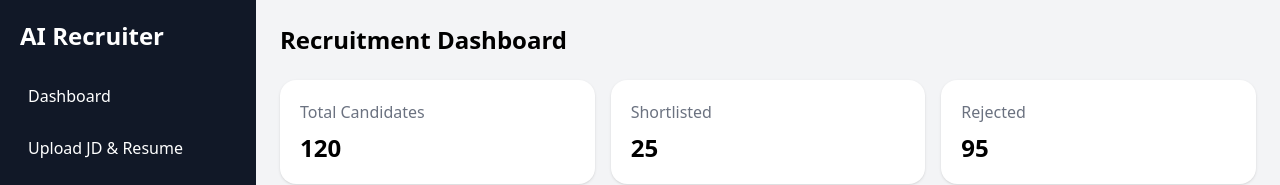
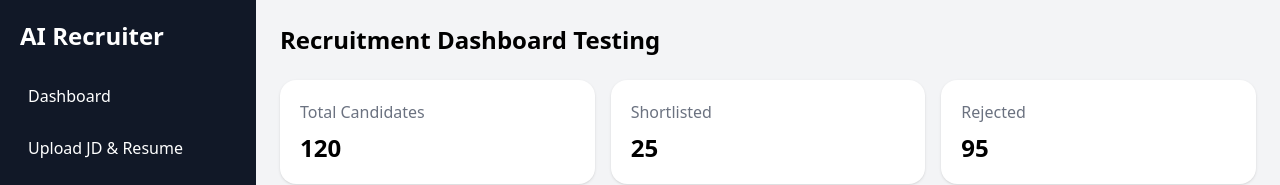
Before and after one commit to bhavik-bhavsar-nashtech/ai-recruitment-ui, a React (Vite) app: page / in a window 1280 px wide. Shown: the top 185 px of the page. Built offline with nearby package versions, Linux system fonts and the light colour scheme.

Commit message:
Update text to check CI/CD for git.

```diff
--- a/src/App.tsx
+++ b/src/App.tsx
@@ -9,7 +9,7 @@ function Dashboard() {
   return (
     <div>
       <h1 className="text-2xl font-semibold mb-6">
-        Recruitment Dashboard
+        Recruitment Dashboard Testing
       </h1>
 
       <div className="grid grid-cols-3 gap-4">
```
